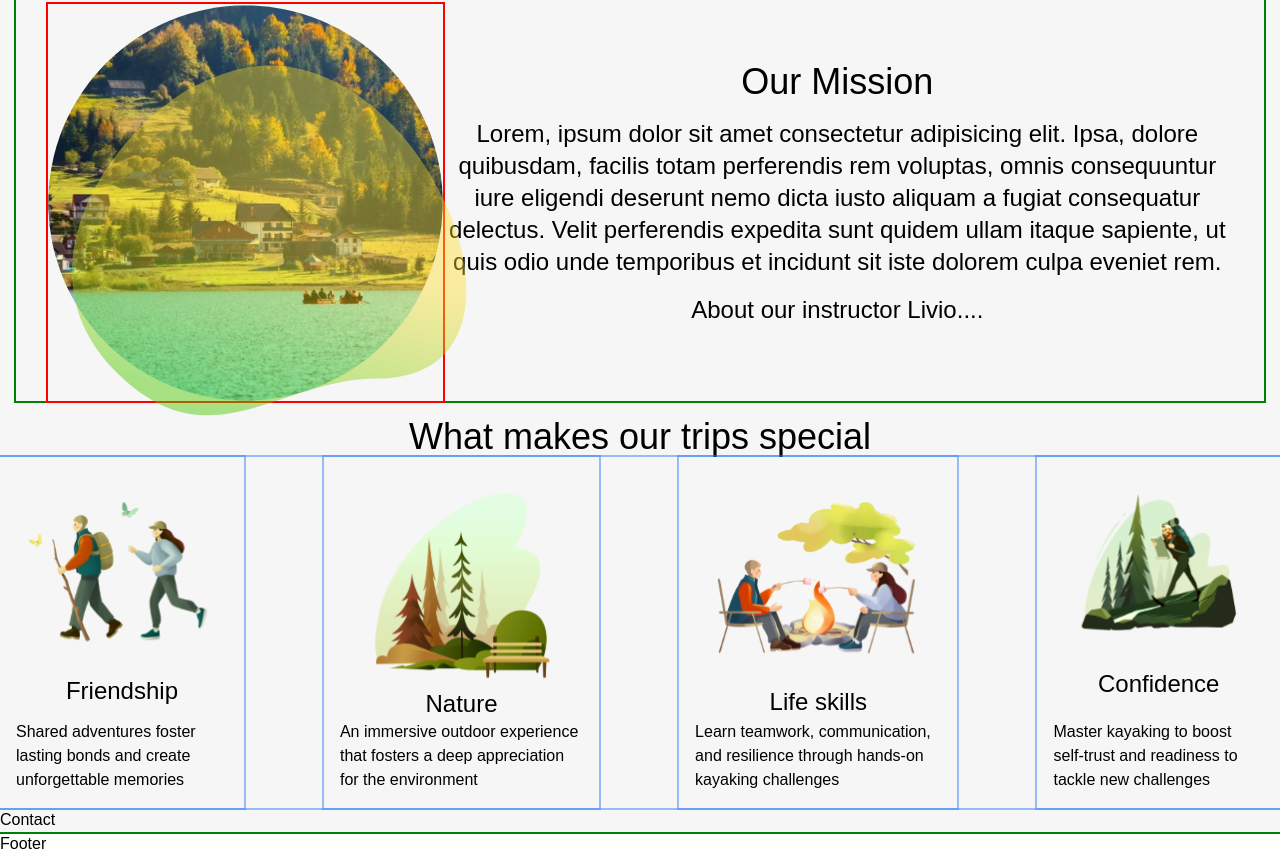
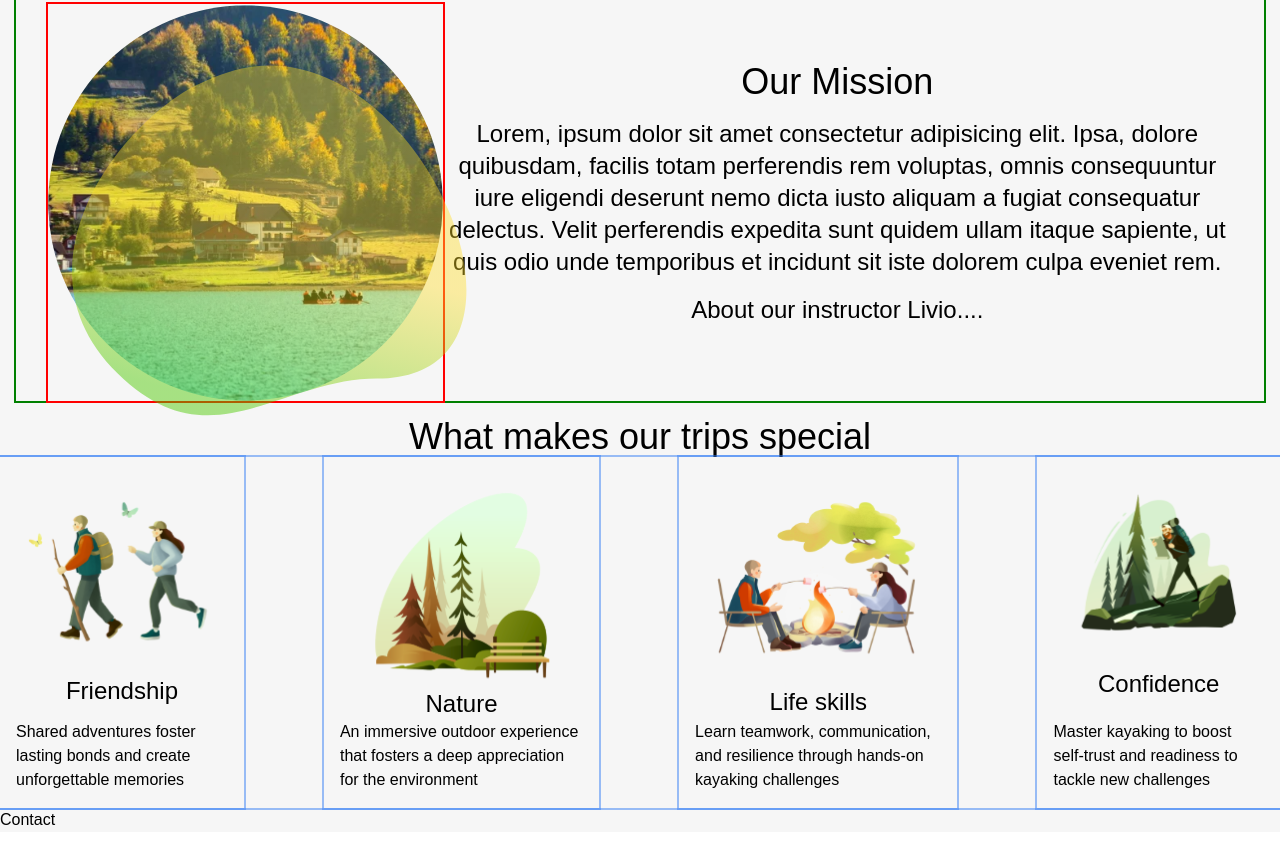
Before and after one commit to ThusharaGit/Kayak_final, a React (Vite) app: page / in a window 1280 px wide. Shown: the part 808-1664 px from the top of the page. After the commit the page ends 1640 px from the top, so only its background shows below. Built offline with nearby package versions, Linux system fonts and the light colour scheme; a web font is replaced by a local one.

Commit message:
Development

```diff
--- a/src/components/Footer.jsx
+++ b/src/components/Footer.jsx
@@ -1,6 +1,8 @@
 function Footer() {
     return (
-      <div>Footer</div>
+      <div>
+        <div></div>
+      </div>
     )
   }
 
```
